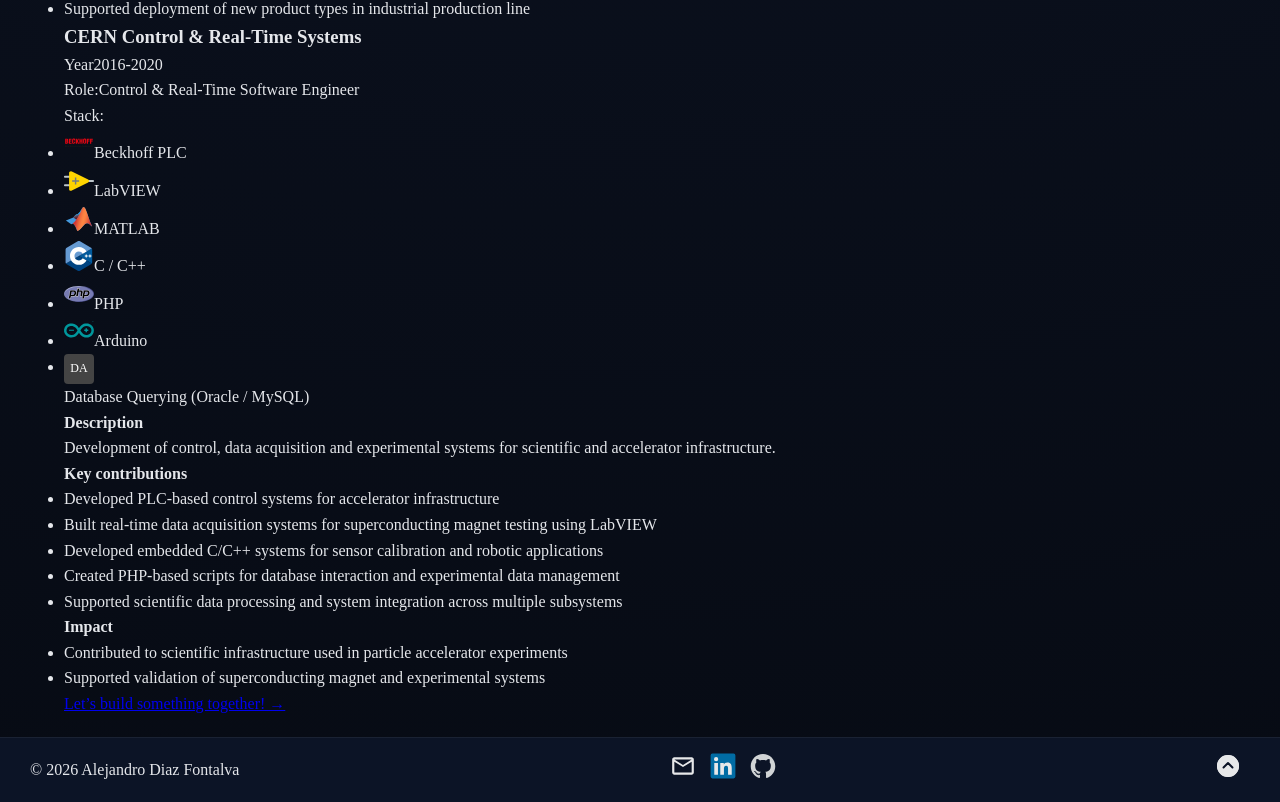
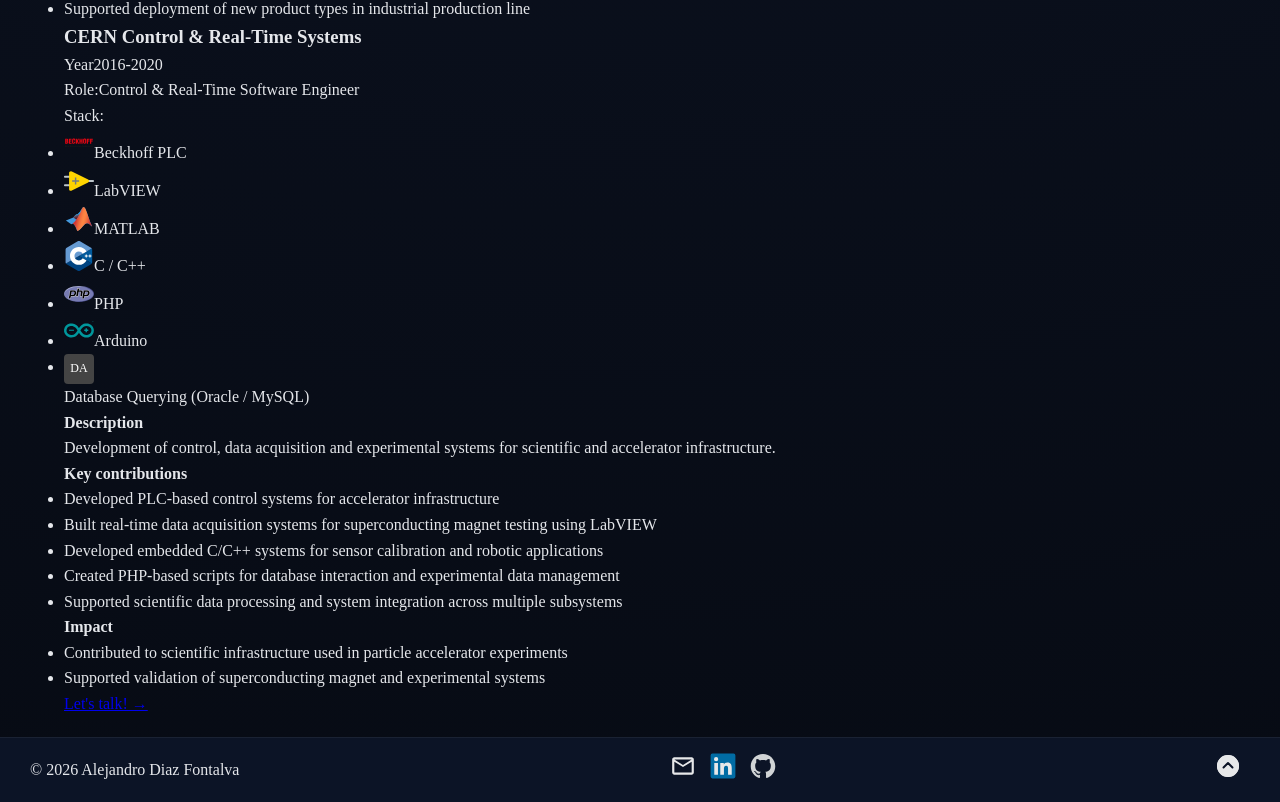
Before and after one commit to aledifon/portfolio, an Angular app: page /projects in a window 1280 px wide. Shown: the part 1761-2563 px from the top of the page. Built offline with nearby package versions, Linux system fonts and the light colour scheme.

Commit message:
Updated cta message of Projects Page

```diff
--- a/src/app/pages/projects/projects.component.html
+++ b/src/app/pages/projects/projects.component.html
@@ -95,6 +95,6 @@
 <section class="cta">
     <!-- Go to Contact Page -->
     <a routerLink="/contact" class="cta-link primary">
-        Let’s build something together! →
+        Let's talk! →
     </a>
 </section>
```
